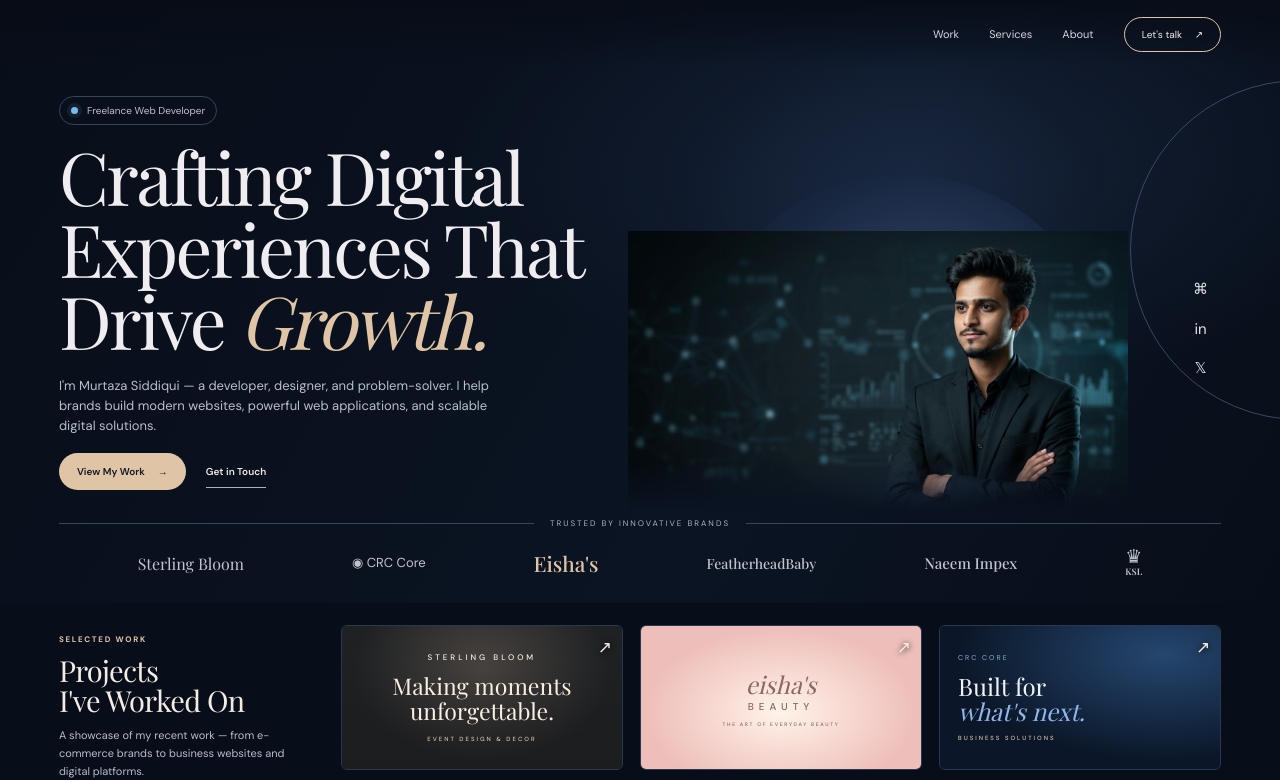
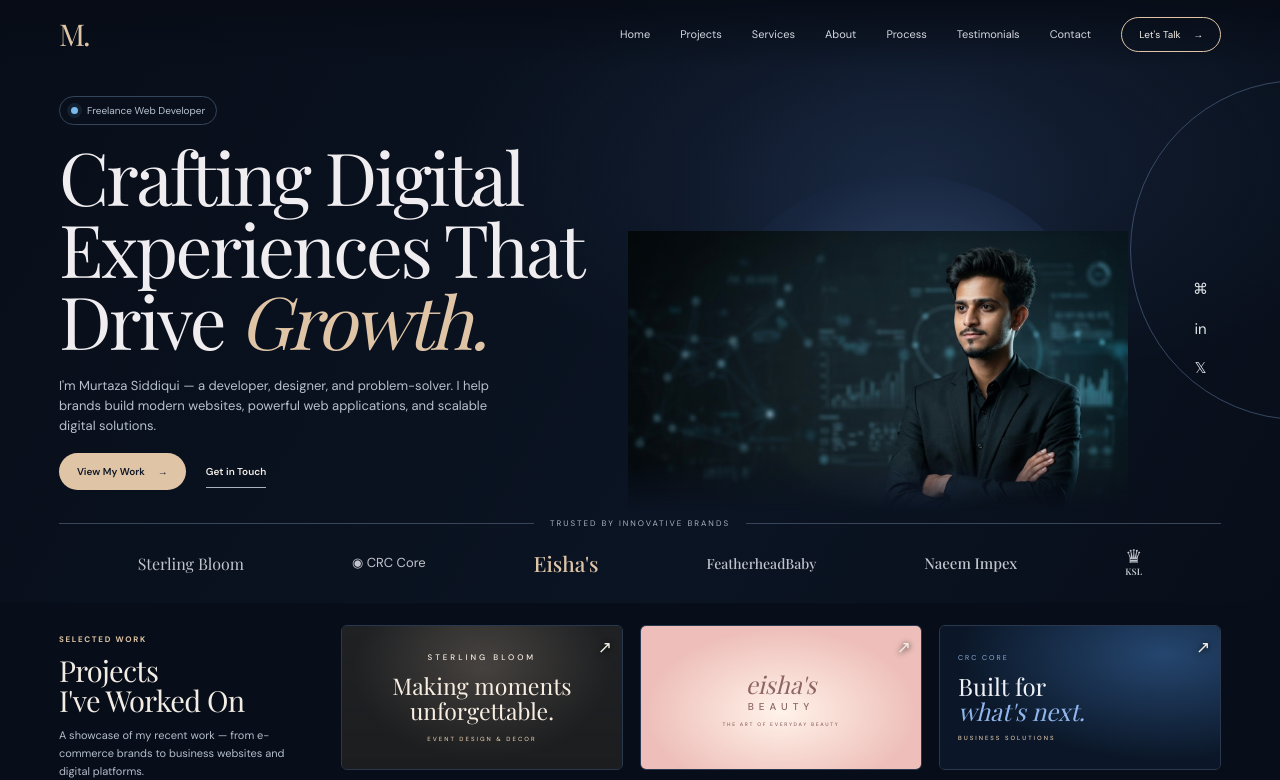
Before and after one commit to MurtazaSiddiqui2003/murtaza-portfolio, a Next.js app: page / in a window 1280 px wide. Shown: the top 780 px of the page. Built offline with nearby package versions, Linux system fonts and the light colour scheme; a web font is replaced by a local one.

Commit message:
Align navigation with approved portfolio reference

```diff
--- a/app/components/site-header.js
+++ b/app/components/site-header.js
@@ -3,9 +3,13 @@
 import { useState } from "react";
 
 const links = [
-  { label: "Work", href: "#work" },
+  { label: "Home", href: "#home" },
+  { label: "Projects", href: "#work" },
   { label: "Services", href: "#services" },
   { label: "About", href: "#about" },
+  { label: "Process", href: "#process" },
+  { label: "Testimonials", href: "#testimonials" },
+  { label: "Contact", href: "#contact" },
 ];
 
 export default function SiteHeader() {
@@ -13,10 +17,7 @@ export default function SiteHeader() {
 
   return (
     <header className="site-header">
-      <a className="wordmark" href="#top" aria-label="Murtaza Siddiqui home">
-        <img className="brand-logo" src="/images/logo.jpg" alt="Murtaza Siddiqui logo" />
-      </a>
-
+      <a className="wordmark" href="#top" aria-label="Murtaza Siddiqui home">M.</a>
       <button
         className={`menu-toggle ${open ? "is-open" : ""}`}
         type="button"
@@ -28,7 +29,6 @@ export default function SiteHeader() {
         <span />
         <span />
       </button>
-
       <nav id="primary-nav" className={`nav ${open ? "nav-open" : ""}`}>
         {links.map((link) => (
           <a key={link.href} href={link.href} onClick={() => setOpen(false)}>
@@ -36,7 +36,7 @@ export default function SiteHeader() {
           </a>
         ))}
         <a className="nav-cta" href="#contact" onClick={() => setOpen(false)}>
-          Let&apos;s talk <span>↗</span>
+          Let&apos;s Talk <span>→</span>
         </a>
       </nav>
     </header>
```
